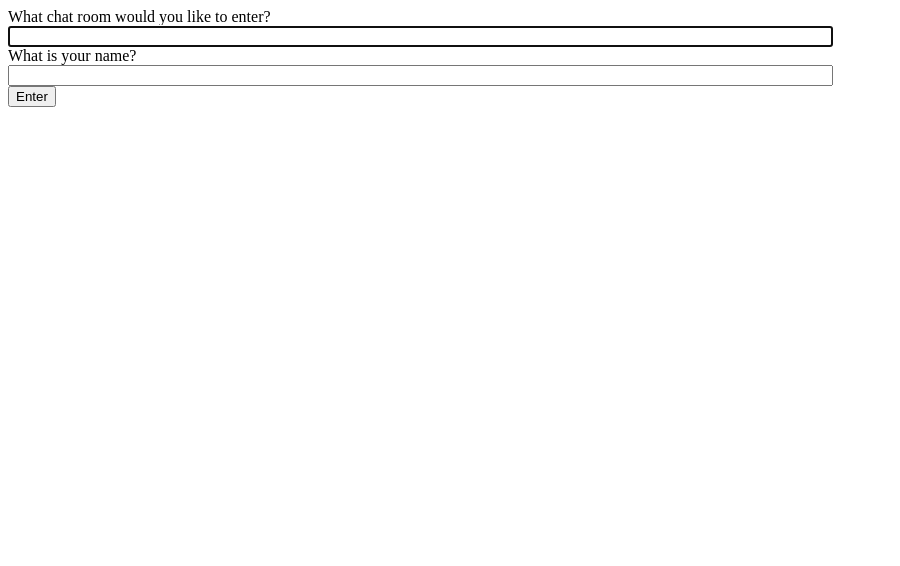
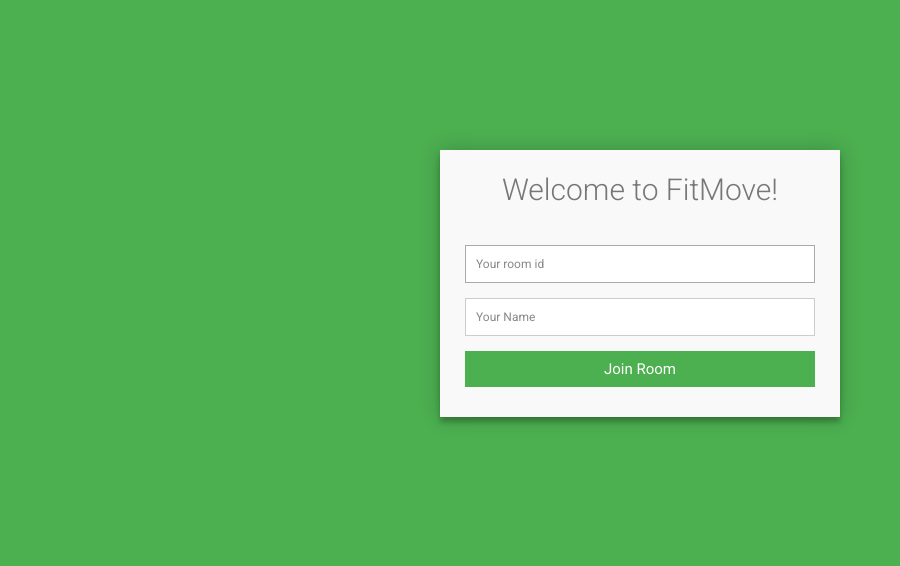
Before and after one commit to Nirav-1999/Kontiki, a Django app: page /video/ in a window 1280 px wide. Shown: the top 566 px of the page, without its empty margins (0-900 px from the left). Run offline with Django 3.2, Linux system fonts and the light colour scheme.

Commit message:
Adds CSS to index.html

```diff
--- a/fitmove/templates/index.html
+++ b/fitmove/templates/index.html
@@ -6,13 +6,159 @@
     <title>Chat Rooms</title>
 </head>
 <body>
-    What chat room would you like to enter?<br>
-    <input id="room-name-input" type="text" size="100"><br>
-    What is your name?<br>
-    <input id="name-input" type="text" size="100"><br>
-    <input id="room-name-submit" type="button" value="Enter">
-<br><br><br>
+      <div class="container">
+	<div id="contact">
+            <center>
+                <h3>Welcome to FitMove!</h3>
+                <center>
+                    <br>
+                    <fieldset>
+                        <input id="room-name-input" placeholder="Your room id" type="text" tabindex="1" required
+                            autofocus>
+                    </fieldset>
+                    <fieldset>
+                        <input id="name-input" placeholder="Your Name" type="text" tabindex="2" required>
+                    </fieldset>
+                    <button name="submit" type="submit" id="room-name-submit" data-submit="...Sending">Join
+                        Room</button>
+       	</div>
+    </div>
 
+
+    <style>
+        @import url(https://fonts.googleapis.com/css?family=Roboto:400,300,600,400italic);
+
+        * {
+            margin: 0;
+            padding: 0;
+            box-sizing: border-box;
+            -webkit-box-sizing: border-box;
+            -moz-box-sizing: border-box;
+            -webkit-font-smoothing: antialiased;
+            -moz-font-smoothing: antialiased;
+            -o-font-smoothing: antialiased;
+            /* font-smoothing: antialiased; */
+            text-rendering: optimizeLegibility;
+        }
+
+        body {
+            font-family: "Roboto", Helvetica, Arial, sans-serif;
+            font-weight: 100;
+            font-size: 12px;
+            line-height: 30px;
+            color: #777;
+            background: #4CAF50;
+        }
+
+        .container {
+            max-width: 400px;
+            width: 100%;
+            margin: 0 auto;
+            position: relative;
+        }
+
+        #contact input[type="text"],
+        #contact button[type="submit"] {
+            font: 400 12px/16px "Roboto", Helvetica, Arial, sans-serif;
+        }
+
+        #contact {
+            background: #F9F9F9;
+            padding: 25px;
+            margin: 150px 0;
+            box-shadow: 0 0 20px 0 rgba(0, 0, 0, 0.2), 0 5px 5px 0 rgba(0, 0, 0, 0.24);
+        }
+
+        #contact h3 {
+            display: block;
+            font-size: 30px;
+            font-weight: 300;
+            margin-bottom: 10px;
+        }
+
+        #contact h4 {
+            margin: 5px 0 15px;
+            display: block;
+            font-size: 13px;
+            font-weight: 400;
+        }
+
+        fieldset {
+            border: medium none !important;
+            margin: 0 0 10px;
+            min-width: 100%;
+            padding: 0;
+            width: 100%;
+        }
+
+        #contact input[type="text"],
+        #contact textarea {
+            width: 100%;
+            border: 1px solid #ccc;
+            background: #FFF;
+            margin: 0 0 5px;
+            padding: 10px;
+        }
+
+        #contact input[type="text"]:hover,
+        #contact textarea:hover {
+            -webkit-transition: border-color 0.3s ease-in-out;
+            -moz-transition: border-color 0.3s ease-in-out;
+            transition: border-color 0.3s ease-in-out;
+            border: 1px solid #aaa;
+        }
+
+        #contact textarea {
+            height: 100px;
+            max-width: 100%;
+            resize: none;
+        }
+
+        #contact button[type="submit"] {
+            cursor: pointer;
+            width: 100%;
+            border: none;
+            background: #4CAF50;
+            color: #FFF;
+            margin: 0 0 5px;
+            padding: 10px;
+            font-size: 15px;
+        }
+
+        #contact button[type="submit"]:hover {
+            background: #43A047;
+            -webkit-transition: background 0.3s ease-in-out;
+            -moz-transition: background 0.3s ease-in-out;
+            transition: background-color 0.3s ease-in-out;
+        }
+
+        #contact button[type="submit"]:active {
+            box-shadow: inset 0 1px 3px rgba(0, 0, 0, 0.5);
+        }
+
+
+        #contact input:focus,
+        #contact textarea:focus {
+            outline: 0;
+            border: 1px solid #aaa;
+        }
+
+        ::-webkit-input-placeholder {
+            color: #888;
+        }
+
+        :-moz-placeholder {
+            color: #888;
+        }
+
+        ::-moz-placeholder {
+            color: #888;
+        }
+
+        :-ms-input-placeholder {
+            color: #888;
+        }
+    </style>
 
     <script>
         document.querySelector('#room-name-input').focus();
```
Also changed, not shown: fitmove/fitmove/settings.py (+3 -7 lines).
